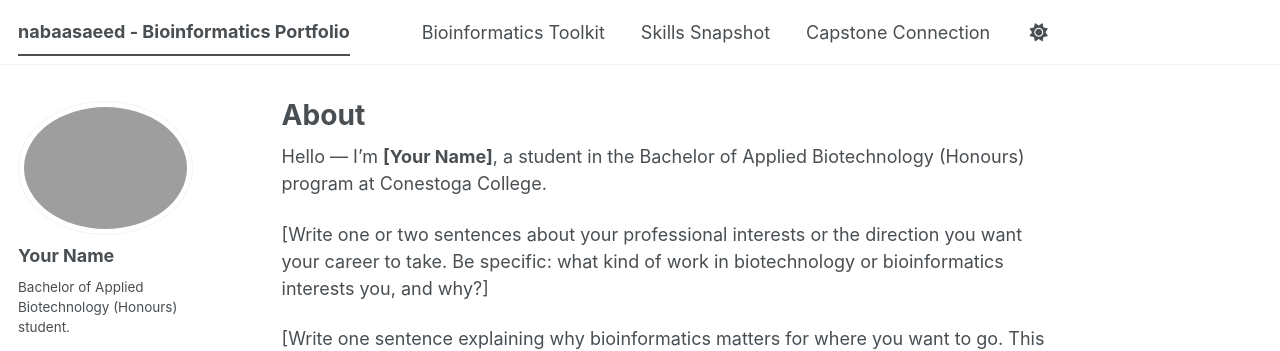
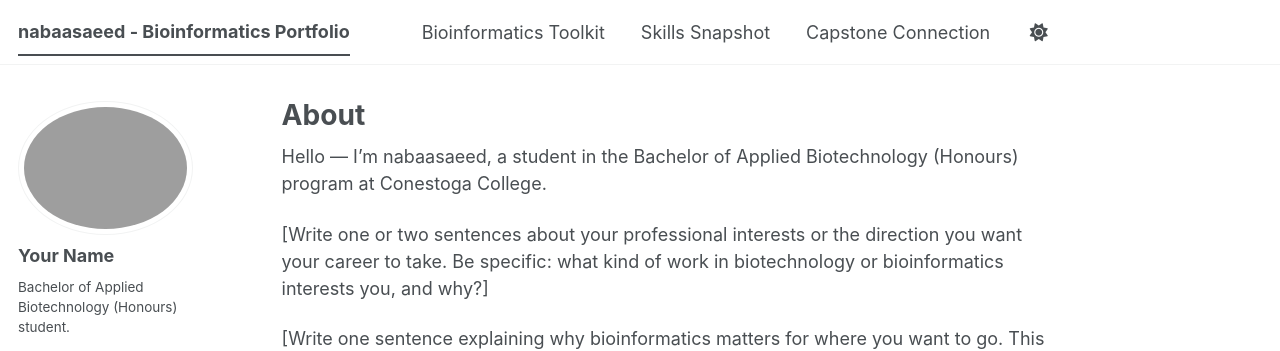
Before and after one commit to nabaasaeed/biot74000-portfolio, a Jekyll site: the page built from _pages/about.md, in a window 1280 px wide. Shown: the top 351 px of the page. Built offline with Jekyll 4.4.1, drawn with Linux system fonts in a browser that asks for light colours; a script bundle is joined from its source files by our own code; library files that are not in the unit come from our copies.

Commit message:
Update name in about page

```diff
--- a/_pages/about.md
+++ b/_pages/about.md
@@ -29,7 +29,7 @@ redirect_from:
   ============================================================================
 -->
 
-Hello — I'm **[Your Name]**, a student in the Bachelor of Applied Biotechnology
+Hello — I'm nabaasaeed, a student in the Bachelor of Applied Biotechnology
 (Honours) program at Conestoga College.
 
 [Write one or two sentences about your professional interests or the direction
```
